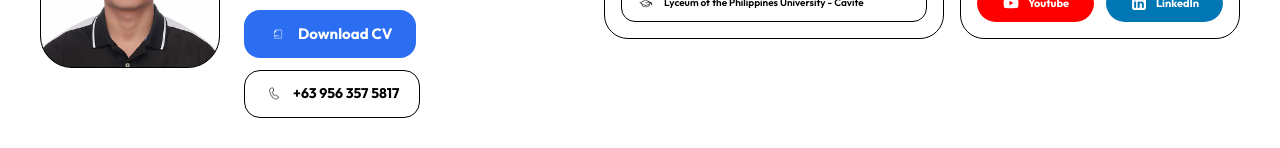
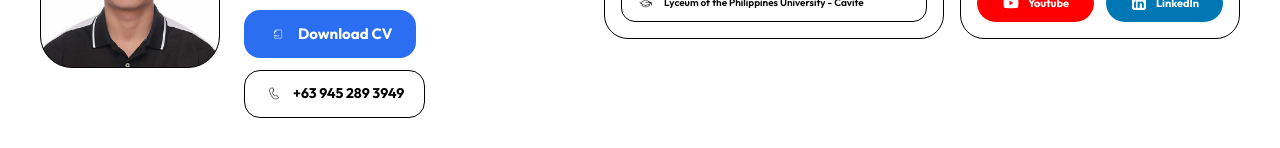
Before and after one commit to Valiantic/Ralph-Dainiell, a Next.js app: page / in a window 1280 px wide. Shown: the part 201-349 px from the top of the page. Built offline with nearby package versions, Linux system fonts and the light colour scheme.

Commit message:
Modify: Update Phone Number

```diff
--- a/app/constants/portfolio.ts
+++ b/app/constants/portfolio.ts
@@ -8,7 +8,7 @@ export const PORTFOLIO_DATA: PortfolioData = {
     roles: ["Data Analyst", "Vlogger"],
     contact: {
         email: "gonzagaralphdainiell@gmail.com",
-        phone: "+63 956 357 5817",
+        phone: "+63 945 289 3949",
         university: "Lyceum of the Philippines University - Cavite",
     },
     socials: {
```
